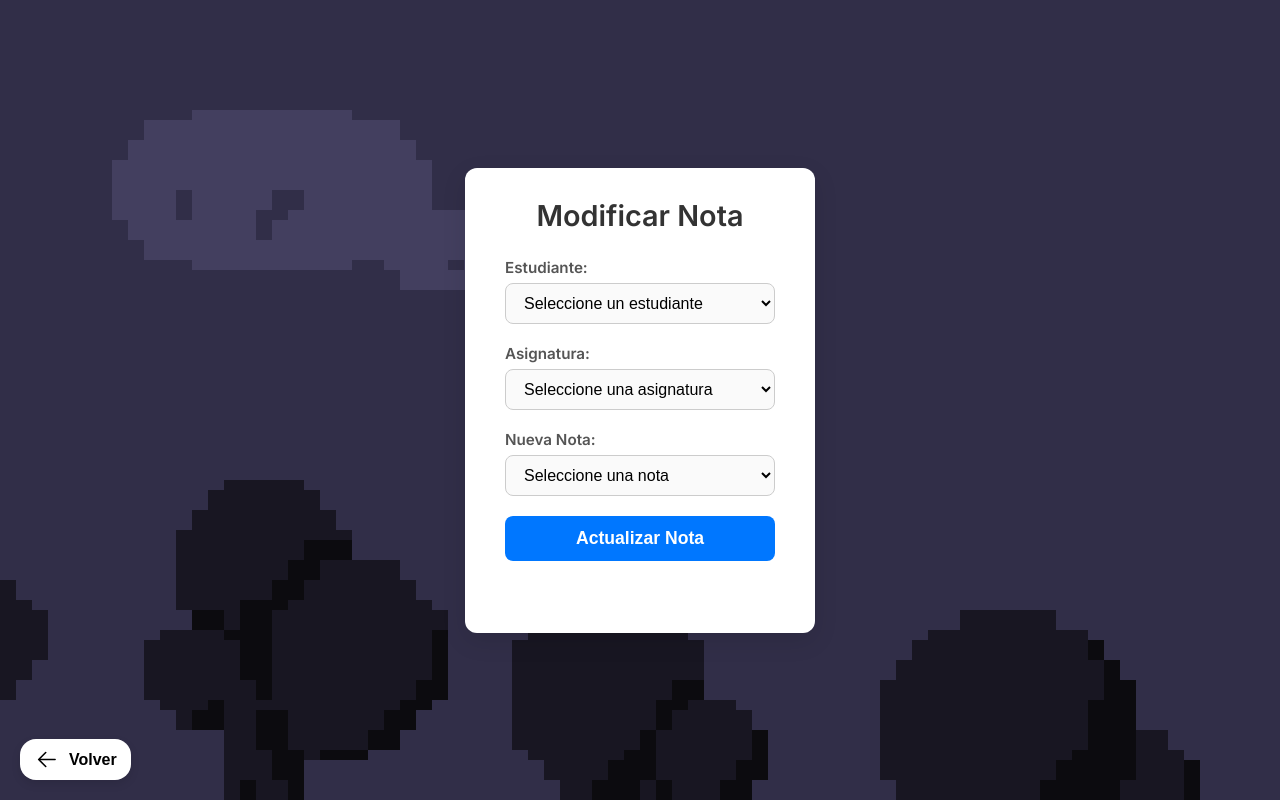
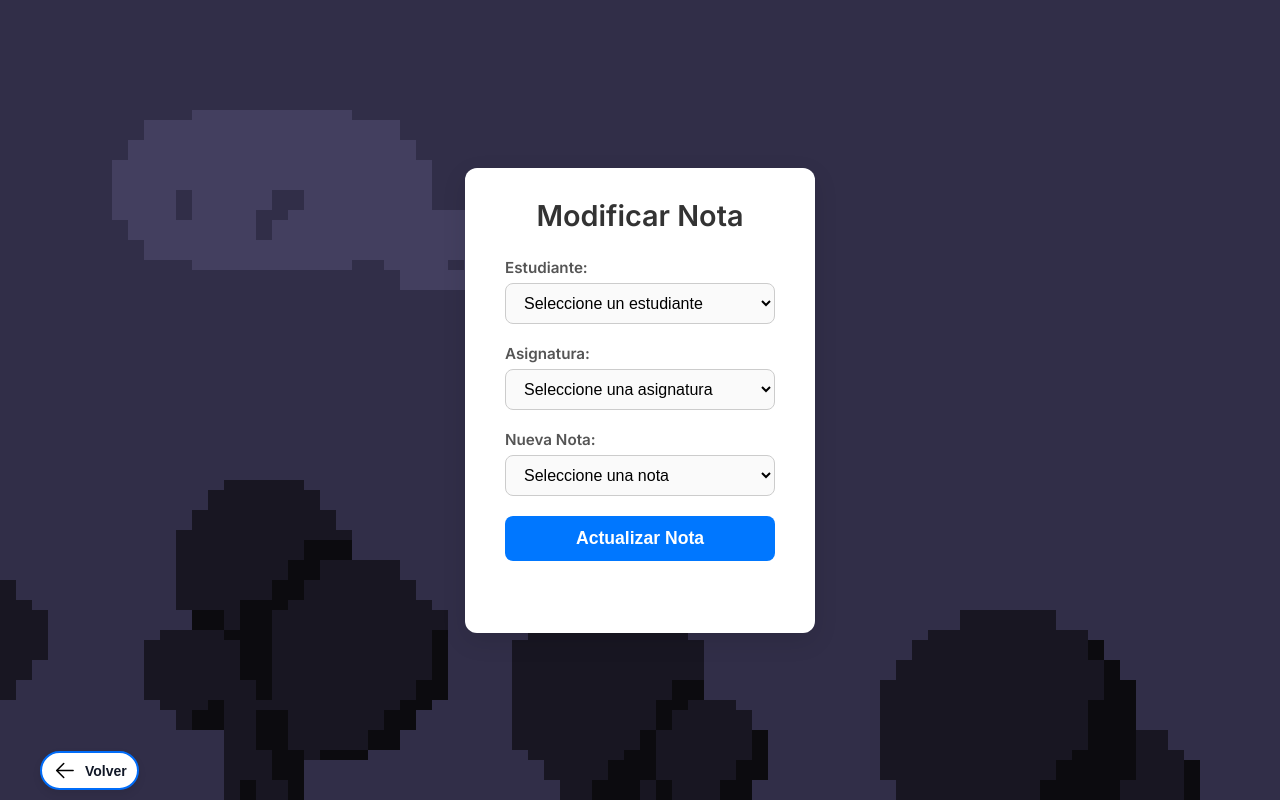
Before and after one commit to yosA11z/ITIF, a plain HTML site: page editarNotas.html in a window 1280 px wide. Drawn offline with Linux system fonts and the light colour scheme; a script that the page names is missing.

Commit message:
masEstilosOuhYeah

```diff
--- a/editarNotas.css
+++ b/editarNotas.css
@@ -87,43 +87,97 @@ button:hover {
 }
 
 .btn-volver {
-  position: absolute;
-  bottom: 20px;
-  left: 20px;
-  display: flex;
-  align-items: center;
-  background-color: white;
-  color: black;
-  border: none;
-  border-radius: 16px;
-  padding: 8px 14px;
-  font-size: 16px;
-  font-weight: 600;
-  cursor: pointer;
-  overflow: hidden;
-  transition: background-color 0.3s ease;
-  box-shadow: 0 4px 10px rgba(0, 0, 0, 0.1);
-  width: auto;              /* <--- Esto asegura que no sea ancho fijo */
-  max-width: 200px;         /* <--- Por si acaso quieres un límite */
+  position: fixed !important;
+  bottom: 10px !important;
+  left: 40px !important;
+  display: flex !important;
+  align-items: center !important;
+  gap: 8px !important;
+  padding: 5px 10px !important;
+  max-width: 130px !important;
+  width: auto !important;
+  background-color: #ffffff !important;
+  color: #111827 !important;
+  border: 2px solid #006cf8 !important;
+  border-radius: 9999px !important;
+  font-size: 14px !important;
+  font-weight: 600 !important;
+  cursor: pointer !important;
+  transition: all 0.3s ease !important;
+  box-shadow: 0 4px 8px rgba(0, 0, 0, 0.08) !important;
+  z-index: 10000 !important; /* un poco más alto por si acaso */
+  user-select: none !important;
+  white-space: nowrap !important;
 }
 
+.btn-volver:hover {
+  background-color: #81deee !important;
+  transform: translateY(-2px);
+}
 
-.btn-volver:hover {
-  background-color: #005bb5; /* verde suave */
+.btn-volver:active {
+  transform: scale(0.95);
+  box-shadow: 0 2px 4px rgba(0, 0, 0, 0.12);
 }
 
 .btn-volver .icono {
   display: flex;
   align-items: center;
   justify-content: center;
-  margin-right: 10px;
   transition: transform 0.3s ease;
 }
 
 .btn-volver:hover .icono {
-  transform: translateX(5px);
+  transform: translateX(-4px);
 }
 
 .btn-volver .texto {
-  transition: transform 0.3s ease;
+  transition: color 0.3s ease;
 }
+
+/* Tooltip personalizado */
+.btn-volver[title] {
+  position: relative;
+}
+
+.btn-volver[title]:hover::after {
+  content: attr(title);
+  position: absolute;
+  bottom: 120%;
+  left: 50%;
+  transform: translateX(-50%);
+  background-color: #111827;
+  color: #ffffff;
+  padding: 6px 10px;
+  border-radius: 6px;
+  white-space: nowrap;
+  font-size: 12px;
+  box-shadow: 0px 4px 6px rgba(0, 0, 0, 0.1);
+  opacity: 0;
+  animation: showTooltip 0.3s forwards;
+  pointer-events: none;
+  z-index: 9999;
+}
+
+@keyframes showTooltip {
+  to {
+    opacity: 1;
+    transform: translateX(-50%) translateY(-4px);
+  }
+}
+
+/* Responsive */
+@media (max-width: 600px) {
+  .btn-volver {
+    bottom: 10px;
+    left: 10px;
+    font-size: 13px;
+    padding: 5px 10px;
+    max-width: 120px;
+  }
+
+  .btn-volver svg {
+    height: 20px;
+    width: 20px;
+  }
+}
--- a/editarNotas.html
+++ b/editarNotas.html
@@ -32,7 +32,7 @@
     <p id="mensaje"></p>
   </div>
 
-  <button class="btn-volver">
+<button class="btn-volver" title="Volver al panel del profe">
   <div class="icono">
     <svg xmlns="http://www.w3.org/2000/svg" viewBox="0 0 1024 1024" height="25px" width="25px">
       <path d="M224 480h640a32 32 0 1 1 0 64H224a32 32 0 0 1 0-64z" fill="#000000"></path>
```
